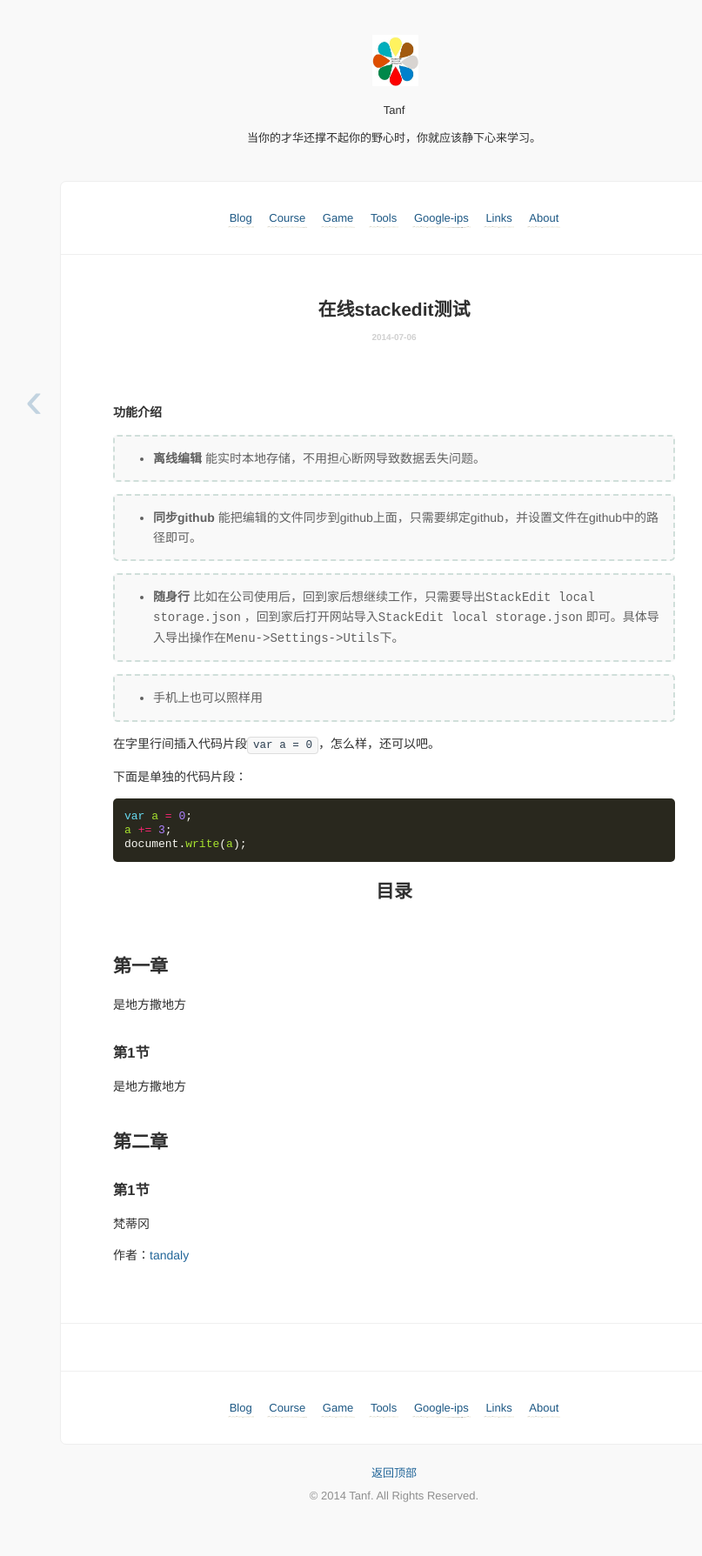
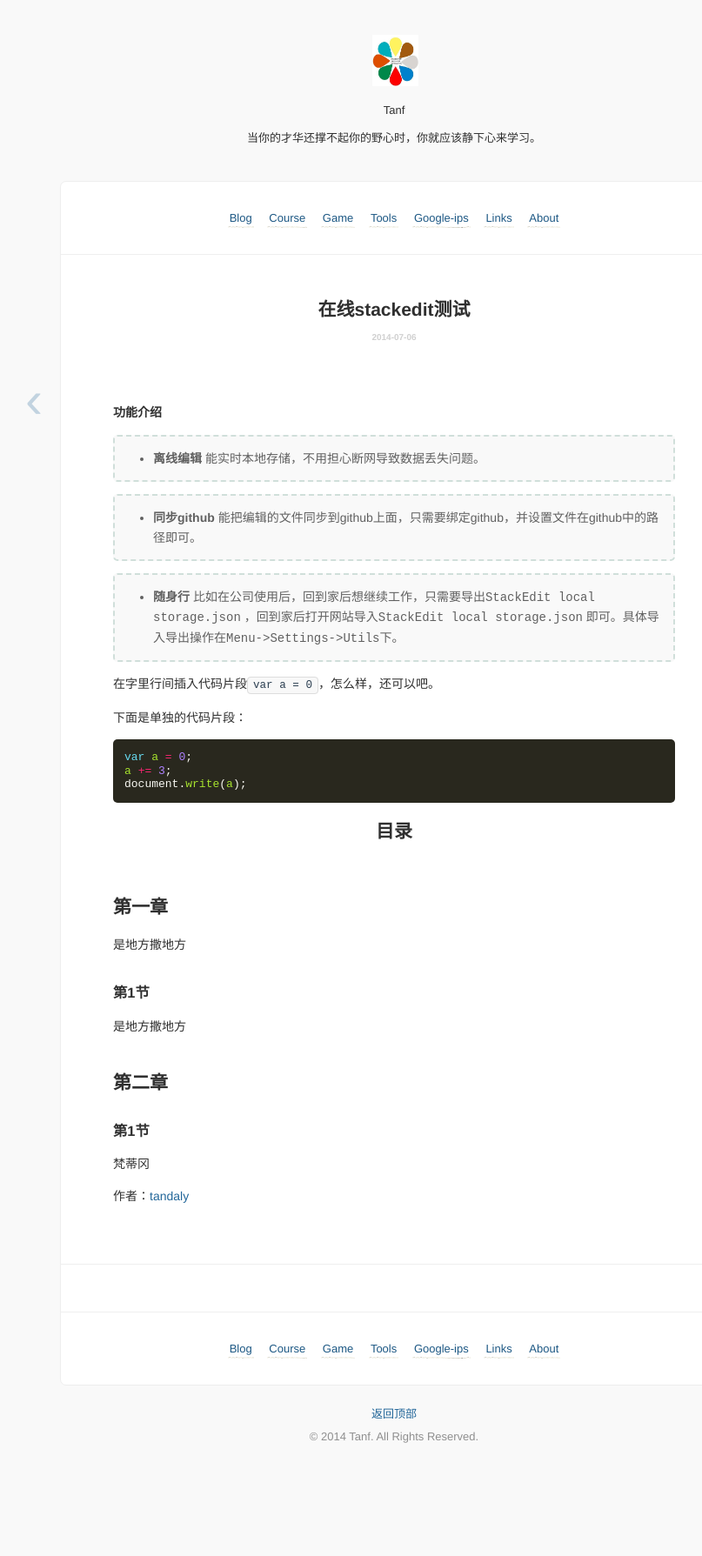
Before and after one commit to tandaly/blog, a Jekyll site: the page built from _posts/2014-07-06-stackedit.md, in a window 1280 px wide. Shown: the whole page at 87% size, without its empty margins (187-994 px from the left). Built offline with Jekyll 4.4.1, drawn with Linux system fonts in a browser that asks for light colours; Markdown is read by kramdown in place of the engine named in the settings; comment, search, counter and statistics services are not loaded; after the commit the page ends 1721 px from its top, so only the background shows below that.

Commit message:
Published with https://stackedit.io/

```diff
--- a/_posts/2014-07-06-stackedit.md
+++ b/_posts/2014-07-06-stackedit.md
@@ -11,8 +11,6 @@ date: 2014-07-6 17:32:10
 >- **同步github** 能把编辑的文件同步到github上面，只需要绑定github，并设置文件在github中的路径即可。
 
 >- **随身行** 比如在公司使用后，回到家后想继续工作，只需要导出`StackEdit local storage.json` ，回到家后打开网站导入`StackEdit local storage.json` 即可。具体导入导出操作在`Menu->Settings->Utils`下。
-
->- 手机上也可以照样用
 
 
 在字里行间插入代码片段`var a = 0`，怎么样，还可以吧。
```
